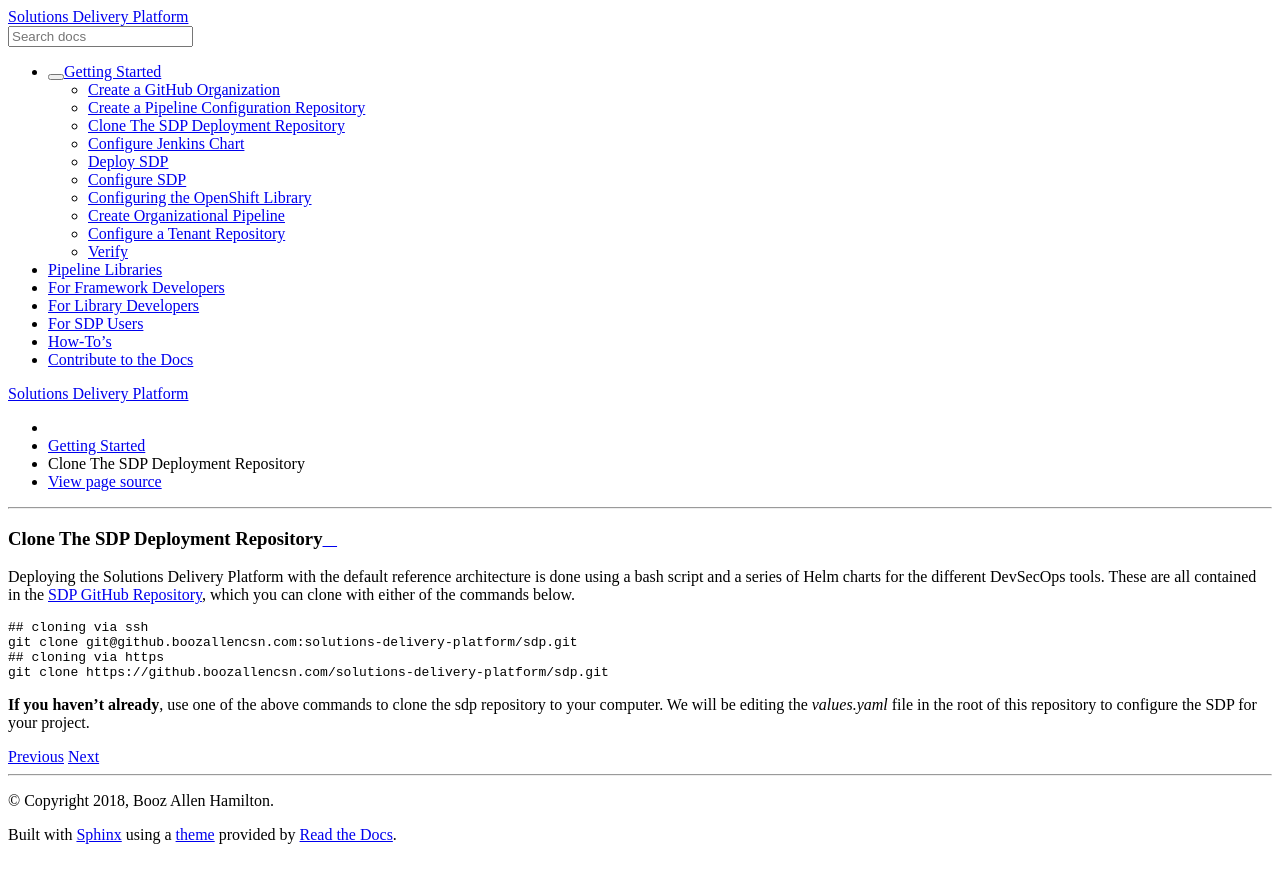
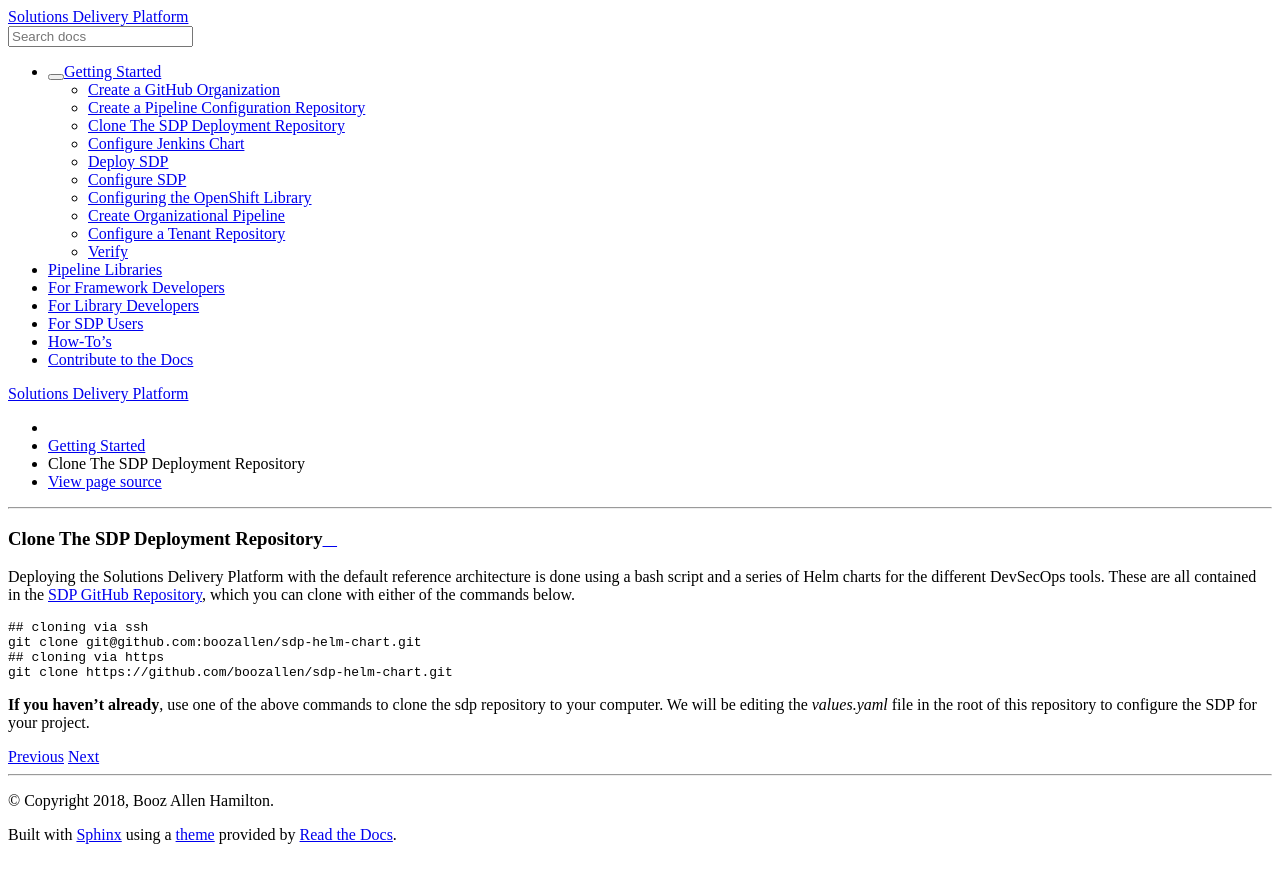
Before and after one commit to boozallen/sdp-pipeline-framework, a Sphinx documentation site: the page built from docs/pages/getting-started/clone_sdp_repo.rst, in a window 1280 px wide. Shown: the top 883 px of the page. Built offline with Sphinx 7.4.7 and the Read the Docs theme 2.0.0, drawn with Linux system fonts in a browser that asks for light colours.

Commit message:
updating documentation with public github address

```diff
--- a/docs/pages/getting-started/clone_sdp_repo.rst
+++ b/docs/pages/getting-started/clone_sdp_repo.rst
@@ -8,9 +8,9 @@
 .. code-block:: bash
 
    ## cloning via ssh
-   git clone git@github.boozallencsn.com:solutions-delivery-platform/sdp.git
+   git clone git@github.com:boozallen/sdp-helm-chart.git
    ## cloning via https
-   git clone https://github.boozallencsn.com/solutions-delivery-platform/sdp.git
+   git clone https://github.com/boozallen/sdp-helm-chart.git
 
 **If you haven't already**, use one of the above commands to clone the sdp repository to your computer. We will be editing the *values.yaml* file in the root of this repository to configure the SDP for your project.
 
--- a/docs/pages/getting-started/configure_jenkins_in_chart.rst
+++ b/docs/pages/getting-started/configure_jenkins_in_chart.rst
@@ -145,16 +145,16 @@
         - name: terrana-steven
           displayName: Steven Terrana
           credentialID: github
-          apiUrl: "https://github.boozallencsn.com/api/v3"
+          apiUrl: "https://github.com/api/v3"
         - name: Red-Hat-Summit
           displayName: Red Hat Summit
           credentialID: github
-          apiUrl: "https://github.boozallencsn.com/api/v3"
+          apiUrl: "https://github.com/api/v3"
 
         # Pipeline Configuration Repository
         pipelineLibraries:
         - name: red-hat-summit
-          githubApiUrl: "https://github.boozallencsn.com/api/v3"
+          githubApiUrl: "https://github.com/api/v3"
           githubCredentialID: github
           org: Red-Hat-Summit
           repo: pipeline-configuration
```
